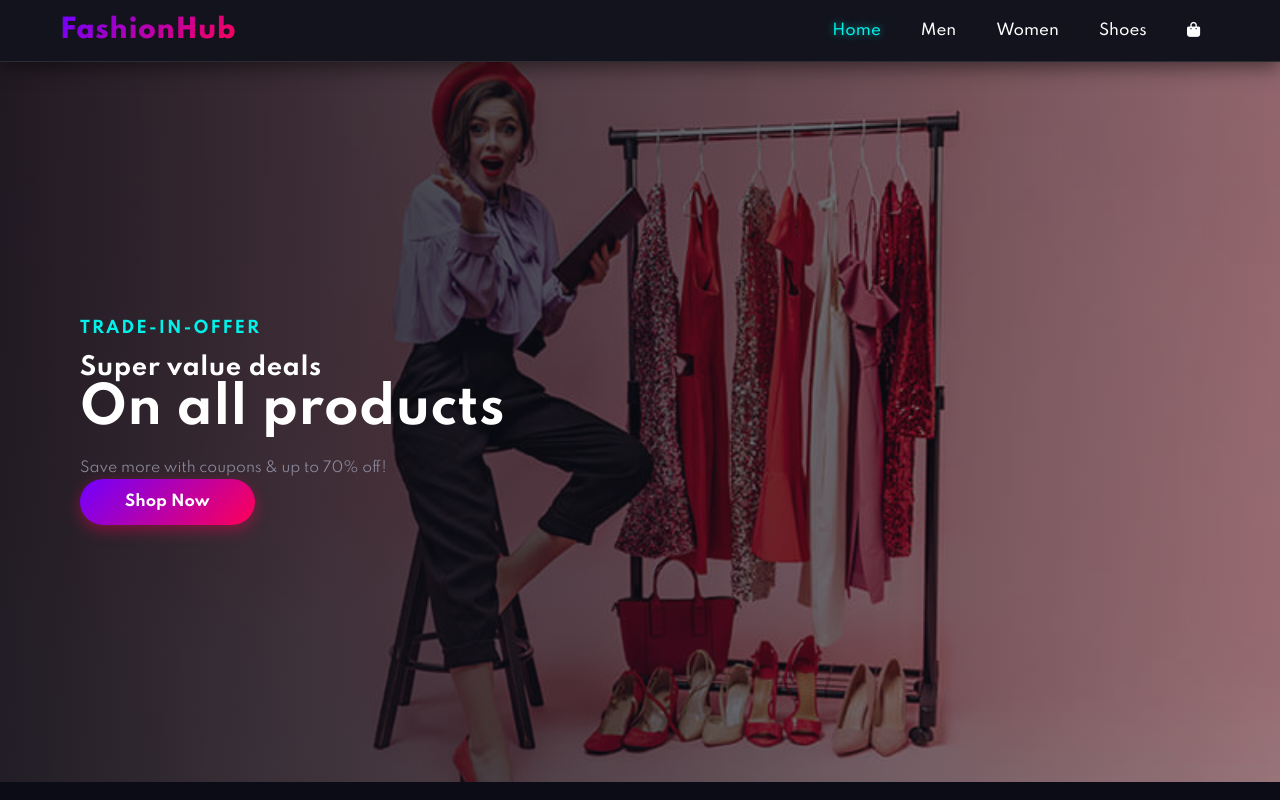
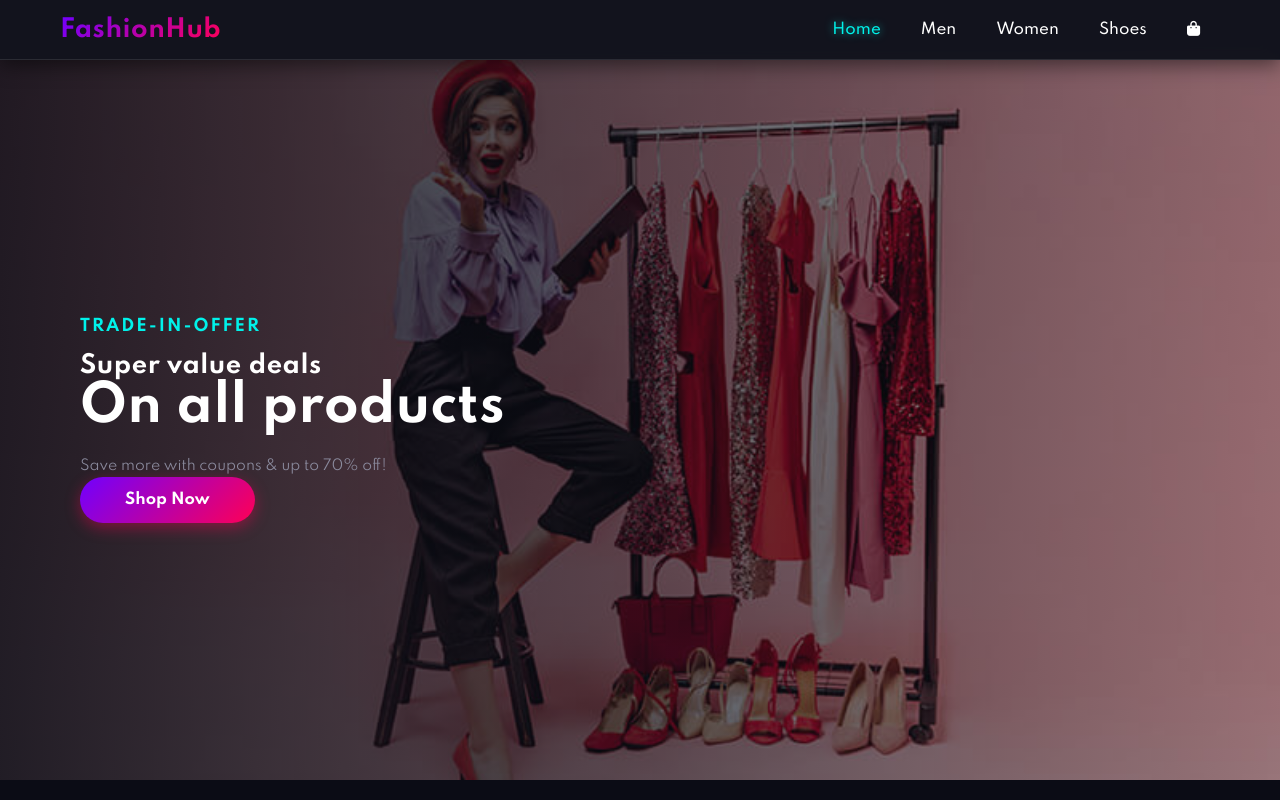
Before and after one commit to CodeVansh-22/FashionHub, a plain HTML site: page Frontend/index.html in a window 1280 px wide. Shown: the top 800 px of the page. Drawn offline with Linux system fonts and the light colour scheme.

Commit message:
Frontend Creating

```diff
--- a/Frontend/css/style.css
+++ b/Frontend/css/style.css
@@ -76,12 +76,12 @@ img {
 }
 
 .logo {
-  font-size: 26px;
-  font-weight: 800;
   background: var(--grad-primary);
-  -webkit-background-clip: text;
-  -webkit-text-fill-color: transparent; /* Gradient Text */
+  background-clip: text;              /* standard */
+  -webkit-background-clip: text;      /* webkit */
+  -webkit-text-fill-color: transparent;
 }
+
 
 #navbar {
   display: flex;
```
